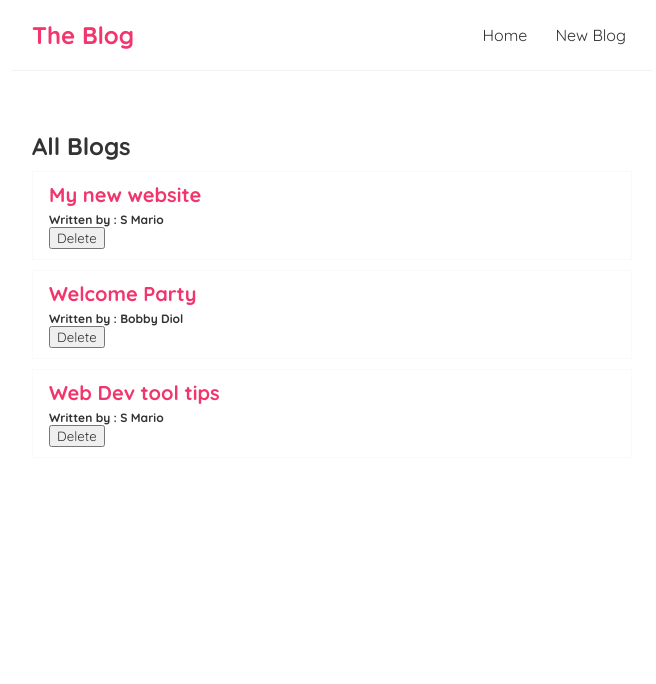
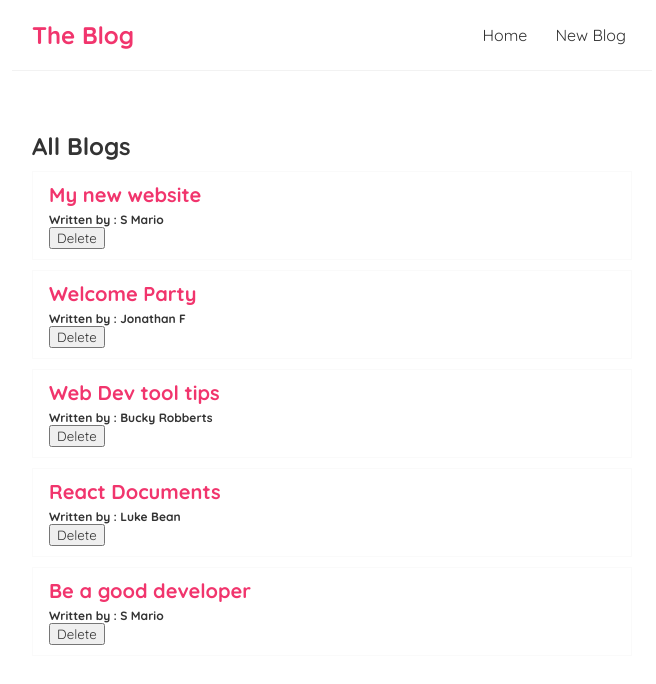
Before and after one commit to mhperera/PT_PinkBlog, a React (Create React App) app: page / in a window 1280 px wide. Shown: the top 684 px of the page, without its empty margins (308-964 px from the left). Built offline with nearby package versions, Linux system fonts and the light colour scheme; data requests are answered from the project's data file.

Commit message:
Fetch Data from db.json

```diff
--- a/src/Home.js
+++ b/src/Home.js
@@ -3,41 +3,28 @@
 
 const Home = () => {
 
-    const [blogs, setBlogs] = useState([
-        {
-            id: 1,
-            title : 'My new website',
-            body : 'Lorem Ipsum is simply dummy text of the printing and typesetting industry. Lorem Ipsum has been the industrys standard dummy text ever since the 1500s, when an unknown printer took a galley of type and scrambled it to make a type specimen book. It has survived not only five centuries...',
-            author: 'S Mario'
-        },
-        {
-            id: 2,
-            title : 'Welcome Party',
-            body : 'Lorem Ipsum is simply dummy text of the printing and typesetting industry. Lorem Ipsum has been the industrys standard dummy text ever since the 1500s, when an unknown printer took a galley of type and scrambled it to make a type specimen book. It has survived not only five centuries...',
-            author: 'Bobby Diol'
-        },
-        {
-            id: 3,
-            title : 'Web Dev tool tips',
-            body : 'Lorem Ipsum is simply dummy text of the printing and typesetting industry. Lorem Ipsum has been the industrys standard dummy text ever since the 1500s, when an unknown printer took a galley of type and scrambled it to make a type specimen book. It has survived not only five centuries...',
-            author: 'S Mario'
-        }
-    ]);
+    const [blogs, setBlogs] = useState(null);
 
     const handleDelete = (id) => {
-        const newBlogs = blogs.filter( blog =>  blog.id != id );
+        const newBlogs = blogs.filter( blog =>  blog.id !== id );
         setBlogs(newBlogs);
     }
 
     useEffect(() => {
-
+        fetch('http://localhost:8000/blogs') // promise
+        .then(res => {
+            return res.json();
+        })
+        .then((data)=>{
+            setBlogs(data);
+        })
     }, []);
 
     return (
 
         <div className="home">
 
-            <BlogList blogs={ blogs } title='All Blogs' handleDelete={ handleDelete }/>
+            {blogs && <BlogList blogs={ blogs } title='All Blogs' handleDelete={ handleDelete }/>}
 
             {/* <BlogList blogs={ blogs.filter((blog) => ( blog.author === 'S Mario' ) ) } title='Marios Blogs' handleDelete={ handleDelete }/> */}
 
```
